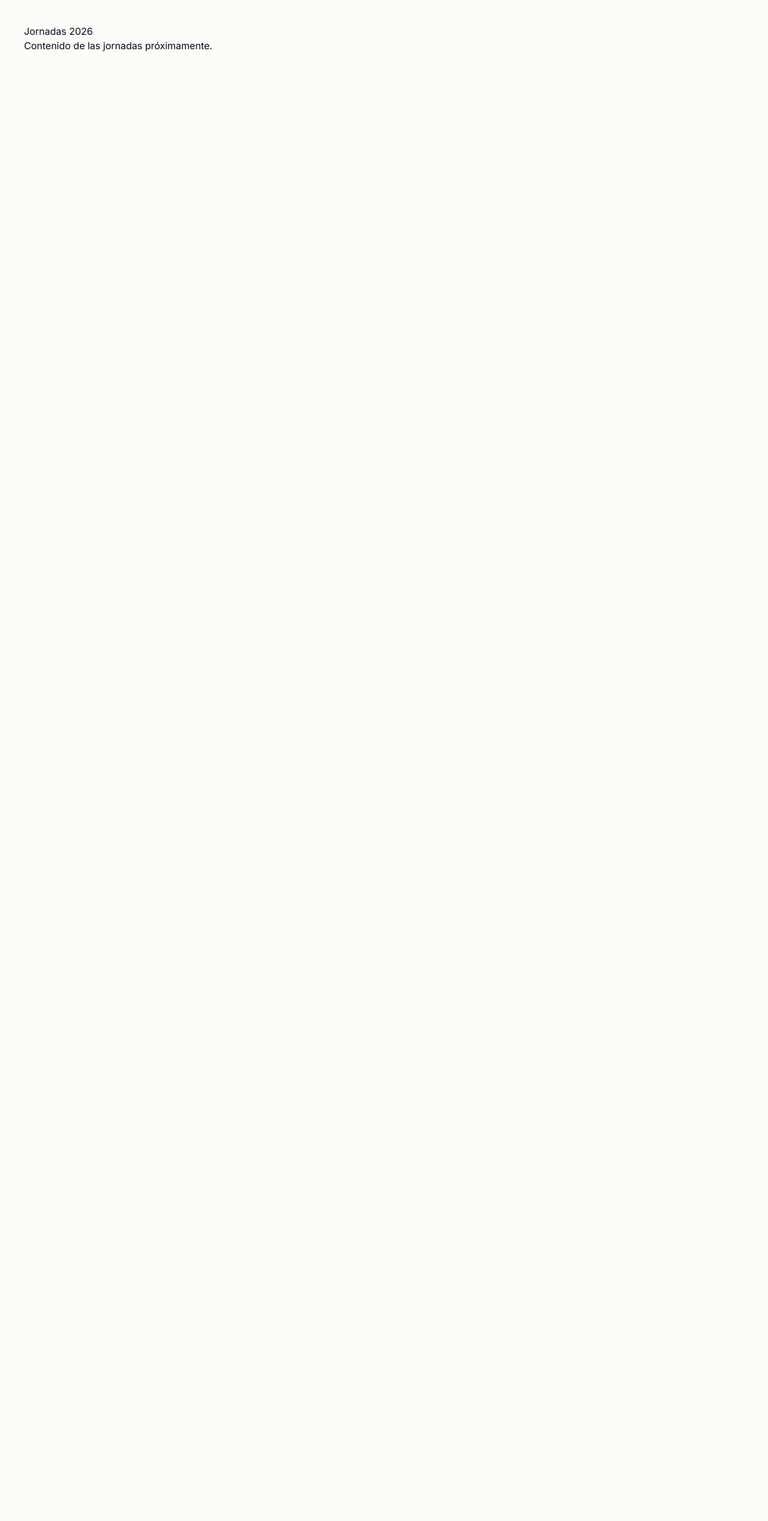
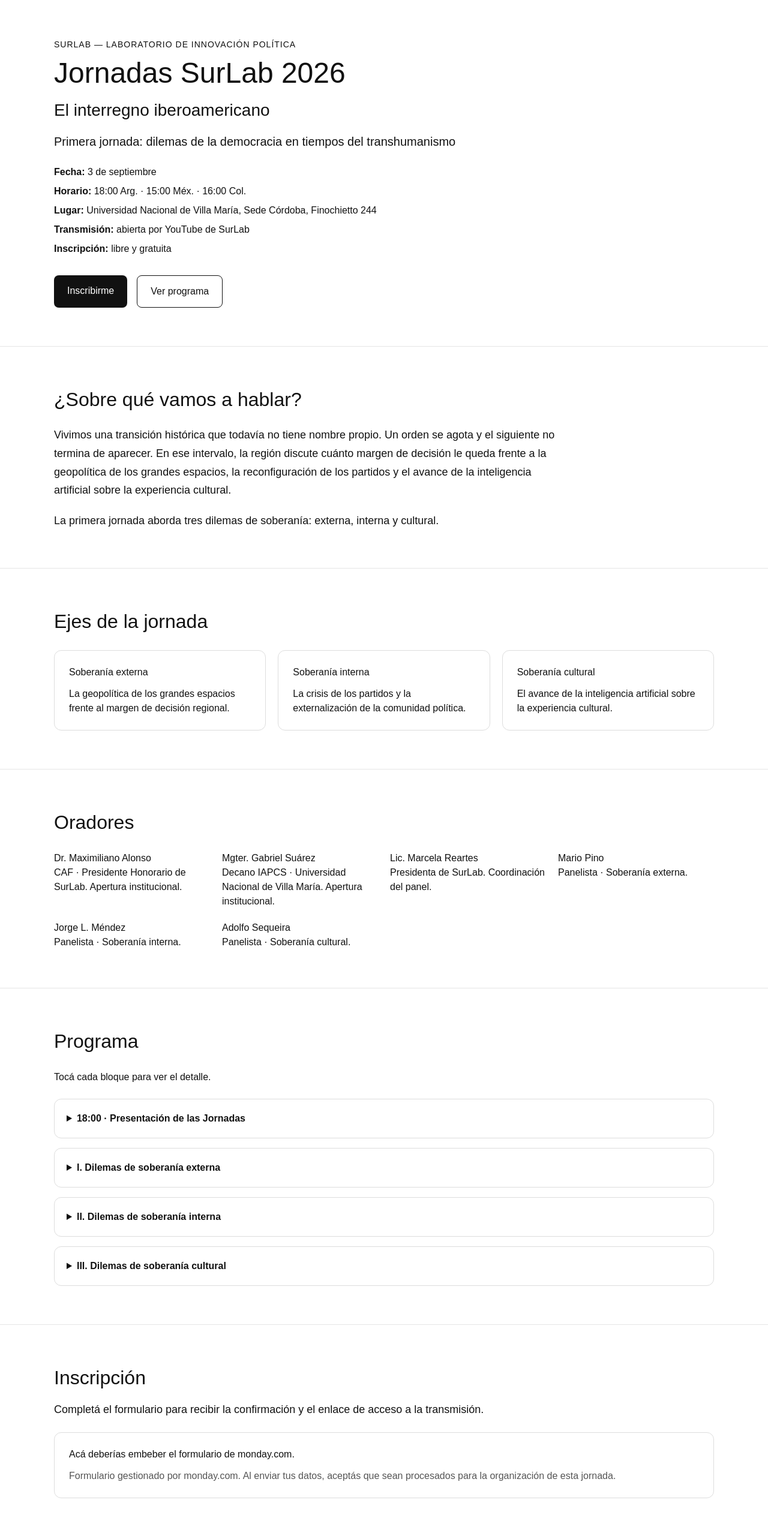
Before and after one commit to datossurlab/surlab-design, a Next.js app: page /jornadas2026 in a window 1280 px wide. Shown: the top 2536 px of the page at 60% size. Before the commit the page ends 800 px from the top, so only its background shows below. Built offline with nearby package versions, Linux system fonts and the light colour scheme.

Commit message:
Update page.tsx

```diff
--- a/app/jornadas2026/page.tsx
+++ b/app/jornadas2026/page.tsx
@@ -1,8 +1,173 @@
 export default function Jornadas2026Page() {
   return (
-    <main style={{ padding: "40px" }}>
-      <h1>Jornadas 2026</h1>
-      <p>Contenido de las jornadas próximamente.</p>
+    <main style={{ fontFamily: "Arial, sans-serif", color: "#111", background: "#fff" }}>
+      <section style={{ padding: "64px 24px", borderBottom: "1px solid #e5e5e5" }}>
+        <div style={{ maxWidth: 1100, margin: "0 auto" }}>
+          <p style={{ marginBottom: 12, fontSize: 14, letterSpacing: 1, textTransform: "uppercase" }}>
+            SURLAB — Laboratorio de Innovación Política
+          </p>
+
+          <h1 style={{ fontSize: 48, lineHeight: 1.05, marginBottom: 16 }}>
+            Jornadas SurLab 2026
+          </h1>
+
+          <h2 style={{ fontSize: 28, fontWeight: 500, marginBottom: 16 }}>
+            El interregno iberoamericano
+          </h2>
+
+          <p style={{ fontSize: 20, maxWidth: 800, marginBottom: 24 }}>
+            Primera jornada: dilemas de la democracia en tiempos del transhumanismo
+          </p>
+
+          <div style={{ display: "grid", gap: 8, marginBottom: 32 }}>
+            <p><strong>Fecha:</strong> 3 de septiembre</p>
+            <p><strong>Horario:</strong> 18:00 Arg. · 15:00 Méx. · 16:00 Col.</p>
+            <p><strong>Lugar:</strong> Universidad Nacional de Villa María, Sede Córdoba, Finochietto 244</p>
+            <p><strong>Transmisión:</strong> abierta por YouTube de SurLab</p>
+            <p><strong>Inscripción:</strong> libre y gratuita</p>
+          </div>
+
+          <div style={{ display: "flex", gap: 16, flexWrap: "wrap" }}>
+            <a
+              href="#inscripcion"
+              style={{
+                background: "#111",
+                color: "#fff",
+                padding: "14px 22px",
+                textDecoration: "none",
+                borderRadius: 8
+              }}
+            >
+              Inscribirme
+            </a>
+            <a
+              href="#programa"
+              style={{
+                border: "1px solid #111",
+                color: "#111",
+                padding: "14px 22px",
+                textDecoration: "none",
+                borderRadius: 8
+              }}
+            >
+              Ver programa
+            </a>
+          </div>
+        </div>
+      </section>
+
+      <section id="sobre" style={{ padding: "64px 24px", borderBottom: "1px solid #e5e5e5" }}>
+        <div style={{ maxWidth: 1100, margin: "0 auto" }}>
+          <h2 style={{ fontSize: 32, marginBottom: 20 }}>¿Sobre qué vamos a hablar?</h2>
+          <p style={{ fontSize: 18, maxWidth: 850, lineHeight: 1.7, marginBottom: 20 }}>
+            Vivimos una transición histórica que todavía no tiene nombre propio. Un orden se agota y el
+            siguiente no termina de aparecer. En ese intervalo, la región discute cuánto margen de decisión
+            le queda frente a la geopolítica de los grandes espacios, la reconfiguración de los partidos y
+            el avance de la inteligencia artificial sobre la experiencia cultural.
+          </p>
+          <p style={{ fontSize: 18, maxWidth: 850, lineHeight: 1.7 }}>
+            La primera jornada aborda tres dilemas de soberanía: externa, interna y cultural.
+          </p>
+        </div>
+      </section>
+
+      <section style={{ padding: "64px 24px", borderBottom: "1px solid #e5e5e5" }}>
+        <div style={{ maxWidth: 1100, margin: "0 auto" }}>
+          <h2 style={{ fontSize: 32, marginBottom: 24 }}>Ejes de la jornada</h2>
+
+          <div style={{ display: "grid", gridTemplateColumns: "repeat(auto-fit, minmax(260px, 1fr))", gap: 20 }}>
+            <div style={{ border: "1px solid #ddd", borderRadius: 12, padding: 24 }}>
+              <h3 style={{ marginBottom: 12 }}>Soberanía externa</h3>
+              <p>La geopolítica de los grandes espacios frente al margen de decisión regional.</p>
+            </div>
+
+            <div style={{ border: "1px solid #ddd", borderRadius: 12, padding: 24 }}>
+              <h3 style={{ marginBottom: 12 }}>Soberanía interna</h3>
+              <p>La crisis de los partidos y la externalización de la comunidad política.</p>
+            </div>
+
+            <div style={{ border: "1px solid #ddd", borderRadius: 12, padding: 24 }}>
+              <h3 style={{ marginBottom: 12 }}>Soberanía cultural</h3>
+              <p>El avance de la inteligencia artificial sobre la experiencia cultural.</p>
+            </div>
+          </div>
+        </div>
+      </section>
+
+      <section id="oradores" style={{ padding: "64px 24px", borderBottom: "1px solid #e5e5e5" }}>
+        <div style={{ maxWidth: 1100, margin: "0 auto" }}>
+          <h2 style={{ fontSize: 32, marginBottom: 24 }}>Oradores</h2>
+
+          <div style={{ display: "grid", gridTemplateColumns: "repeat(auto-fit, minmax(240px, 1fr))", gap: 20 }}>
+            <div><h3>Dr. Maximiliano Alonso</h3><p>CAF · Presidente Honorario de SurLab. Apertura institucional.</p></div>
+            <div><h3>Mgter. Gabriel Suárez</h3><p>Decano IAPCS · Universidad Nacional de Villa María. Apertura institucional.</p></div>
+            <div><h3>Lic. Marcela Reartes</h3><p>Presidenta de SurLab. Coordinación del panel.</p></div>
+            <div><h3>Mario Pino</h3><p>Panelista · Soberanía externa.</p></div>
+            <div><h3>Jorge L. Méndez</h3><p>Panelista · Soberanía interna.</p></div>
+            <div><h3>Adolfo Sequeira</h3><p>Panelista · Soberanía cultural.</p></div>
+          </div>
+        </div>
+      </section>
+
+      <section id="programa" style={{ padding: "64px 24px", borderBottom: "1px solid #e5e5e5" }}>
+        <div style={{ maxWidth: 1100, margin: "0 auto" }}>
+          <h2 style={{ fontSize: 32, marginBottom: 24 }}>Programa</h2>
+          <p style={{ marginBottom: 24 }}>Tocá cada bloque para ver el detalle.</p>
+
+          <div style={{ display: "grid", gap: 16 }}>
+            <details style={{ border: "1px solid #ddd", borderRadius: 12, padding: 20 }}>
+              <summary style={{ cursor: "pointer", fontWeight: 700 }}>18:00 · Presentación de las Jornadas</summary>
+              <p style={{ marginTop: 12 }}>Dr. Maximiliano Alonso y Mgter. Gabriel Suárez.</p>
+            </details>
+
+            <details style={{ border: "1px solid #ddd", borderRadius: 12, padding: 20 }}>
+              <summary style={{ cursor: "pointer", fontWeight: 700 }}>
+                I. Dilemas de soberanía externa
+              </summary>
+              <p style={{ marginTop: 12 }}>
+                Del orden interestatal de posguerra a la geopolítica de los "grandes espacios". Exposición de Mario Pino.
+              </p>
+            </details>
+
+            <details style={{ border: "1px solid #ddd", borderRadius: 12, padding: 20 }}>
+              <summary style={{ cursor: "pointer", fontWeight: 700 }}>
+                II. Dilemas de soberanía interna
+              </summary>
+              <p style={{ marginTop: 12 }}>
+                El nuevo régimen "para democrático" del Anti príncipe y la externalización de la comunidad política. Exposición de Jorge L. Méndez.
+              </p>
+            </details>
+
+            <details style={{ border: "1px solid #ddd", borderRadius: 12, padding: 20 }}>
+              <summary style={{ cursor: "pointer", fontWeight: 700 }}>
+                III. Dilemas de soberanía cultural
+              </summary>
+              <p style={{ marginTop: 12 }}>
+                El grado cero de la cultura. Exposición de Adolfo Sequeira.
+              </p>
+            </details>
+          </div>
+        </div>
+      </section>
+
+      <section id="inscripcion" style={{ padding: "64px 24px" }}>
+        <div style={{ maxWidth: 1100, margin: "0 auto" }}>
+          <h2 style={{ fontSize: 32, marginBottom: 16 }}>Inscripción</h2>
+          <p style={{ fontSize: 18, maxWidth: 780, marginBottom: 24 }}>
+            Completá el formulario para recibir la confirmación y el enlace de acceso a la transmisión.
+          </p>
+
+          <div style={{ border: "1px solid #ddd", borderRadius: 12, padding: 24 }}>
+            <p style={{ marginBottom: 12 }}>
+              Acá deberías embeber el formulario de monday.com.
+            </p>
+            <p style={{ color: "#555" }}>
+              Formulario gestionado por monday.com. Al enviar tus datos, aceptás que sean procesados
+              para la organización de esta jornada.
+            </p>
+          </div>
+        </div>
+      </section>
     </main>
   );
 }
```
